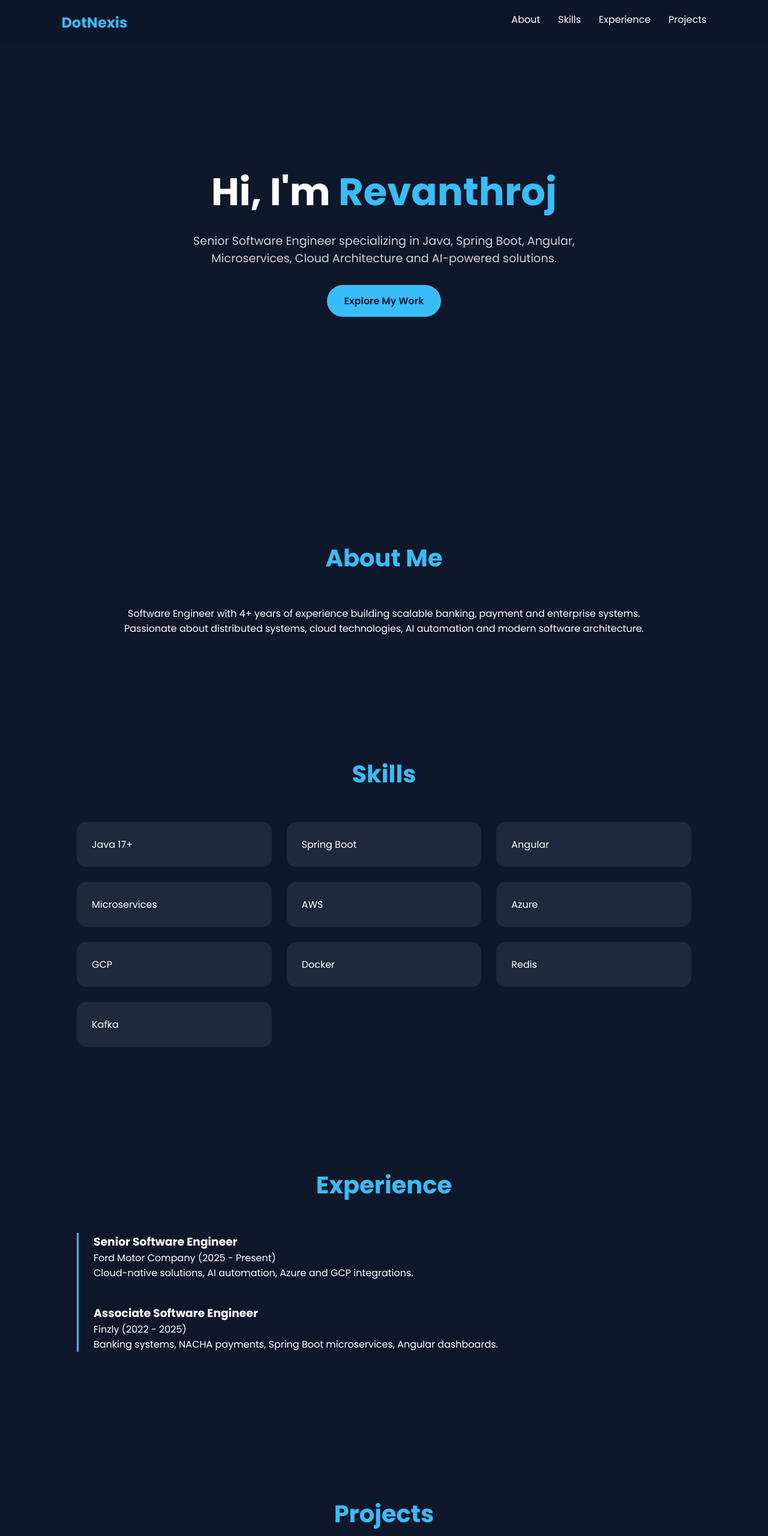
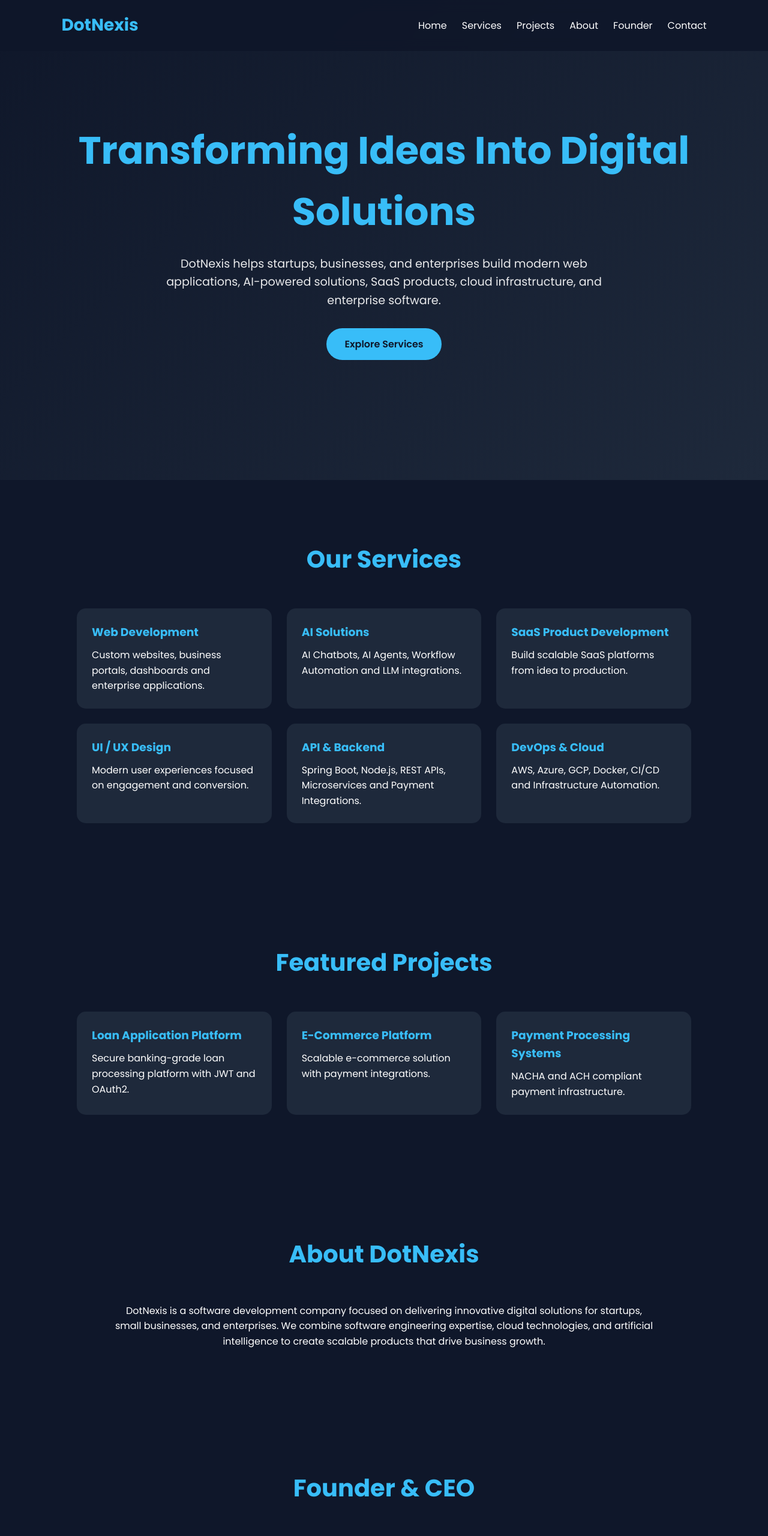
Before and after one commit to revanthroj/simple-mysite, a plain HTML site: page index.html in a window 1280 px wide. Shown: the top 2560 px of the page at 60% size. Drawn offline with Linux system fonts and the light colour scheme.

Commit message:
refactored my simple site resume versino

```diff
--- a/index.html
+++ b/index.html
@@ -1,10 +1,10 @@
+
 <!DOCTYPE html>
 <html lang="en">
 <head>
 <meta charset="UTF-8">
 <meta name="viewport" content="width=device-width, initial-scale=1.0">
-
-<title>Revanthroj | Senior Software Engineer</title>
+<title>DotNexis | Web Development & AI Solutions</title>
 
 <link href="https://fonts.googleapis.com/css2?family=Poppins:wght@300;400;500;600;700&display=swap" rel="stylesheet">
 
@@ -23,72 +23,77 @@ html{
 
 body{
     background:#0f172a;
-    color:white;
+    color:#fff;
+    line-height:1.6;
 }
 
 nav{
     position:fixed;
+    top:0;
     width:100%;
-    top:0;
-    background:rgba(15,23,42,.85);
+    background:rgba(15,23,42,.9);
     backdrop-filter:blur(10px);
     padding:20px 8%;
     display:flex;
     justify-content:space-between;
+    align-items:center;
     z-index:1000;
 }
 
 .logo{
-    font-size:24px;
+    font-size:28px;
     font-weight:700;
     color:#38bdf8;
 }
 
 nav ul{
     display:flex;
-    gap:30px;
     list-style:none;
+    gap:25px;
 }
 
 nav a{
+    text-decoration:none;
     color:white;
-    text-decoration:none;
+    transition:.3s;
+}
+
+nav a:hover{
+    color:#38bdf8;
 }
 
 .hero{
     min-height:100vh;
     display:flex;
-    flex-direction:column;
     justify-content:center;
     align-items:center;
+    flex-direction:column;
     text-align:center;
     padding:20px;
+    background:linear-gradient(135deg,#0f172a,#1e293b);
 }
 
 .hero h1{
     font-size:4rem;
-    animation:slideUp 1s ease;
-}
-
-.hero h1 span{
     color:#38bdf8;
+    animation:fadeInDown 1s ease;
 }
 
 .hero p{
-    max-width:700px;
+    max-width:800px;
     margin-top:20px;
     font-size:1.2rem;
-    opacity:.8;
-    animation:fadeIn 2s ease;
+    opacity:.9;
 }
 
 .btn{
+    display:inline-block;
     margin-top:30px;
-    padding:14px 28px;
+    padding:14px 30px;
     background:#38bdf8;
-    border-radius:40px;
+    color:#0f172a;
+    border-radius:30px;
     text-decoration:none;
-    color:#0f172a;
     font-weight:600;
     transition:.3s;
 }
@@ -103,14 +108,14 @@ section{
 
 .section-title{
     text-align:center;
-    margin-bottom:50px;
     font-size:2.5rem;
     color:#38bdf8;
+    margin-bottom:50px;
 }
 
 .cards{
     display:grid;
-    grid-template-columns:repeat(auto-fit,minmax(250px,1fr));
+    grid-template-columns:repeat(auto-fit,minmax(280px,1fr));
     gap:25px;
 }
 
@@ -125,33 +130,45 @@ section{
     transform:translateY(-10px);
 }
 
+.card h3{
+    color:#38bdf8;
+    margin-bottom:10px;
+}
+
+.founder{
+    display:flex;
+    flex-direction:column;
+    align-items:center;
+    text-align:center;
+}
+
+.founder h3{
+    color:#38bdf8;
+    margin-bottom:10px;
+}
+
 .timeline{
     border-left:3px solid #38bdf8;
-    padding-left:25px;
+    padding-left:20px;
 }
 
 .timeline-item{
-    margin-bottom:40px;
+    margin-bottom:30px;
 }
 
 .contact{
     text-align:center;
 }
 
-.contact a{
-    color:#38bdf8;
-    text-decoration:none;
-}
-
 footer{
+    background:#020617;
+    padding:20px;
     text-align:center;
-    padding:25px;
-    background:#020617;
 }
 
 .hidden{
     opacity:0;
-    transform:translateY(40px);
+    transform:translateY(50px);
     transition:all .8s ease;
 }
 
@@ -160,10 +177,10 @@ footer{
     transform:translateY(0);
 }
 
-@keyframes slideUp{
+@keyframes fadeInDown{
     from{
         opacity:0;
-        transform:translateY(50px);
+        transform:translateY(-40px);
     }
     to{
         opacity:1;
@@ -171,15 +188,22 @@ footer{
     }
 }
 
-@keyframes fadeIn{
-    from{
-        opacity:0;
+@media(max-width:768px){
+
+    nav{
+        flex-direction:column;
     }
-    to{
-        opacity:1;
+
+    nav ul{
+        flex-wrap:wrap;
+        justify-content:center;
+        margin-top:10px;
+    }
+
+    .hero h1{
+        font-size:2.5rem;
     }
 }
-
 </style>
 </head>
 
@@ -187,110 +211,188 @@ footer{
 
 <nav>
     <div class="logo">DotNexis</div>
+
     <ul>
+        <li><a href="#home">Home</a></li>
+        <li><a href="#services">Services</a></li>
+        <li><a href="#projects">Projects</a></li>
         <li><a href="#about">About</a></li>
-        <li><a href="#skills">Skills</a></li>
-        <li><a href="#experience">Experience</a></li>
-        <li><a href="#projects">Projects</a></li>
+        <li><a href="#founder">Founder</a></li>
+        <li><a href="#contact">Contact</a></li>
     </ul>
 </nav>
 
-<section class="hero">
-    <h1>Hi, I'm <span>Revanthroj</span></h1>
+<section class="hero" id="home">
+    <h1>Transforming Ideas Into Digital Solutions</h1>
 
     <p>
-        Senior Software Engineer specializing in Java, Spring Boot,
-        Angular, Microservices, Cloud Architecture and AI-powered solutions.
+        DotNexis helps startups, businesses, and enterprises build
+        modern web applications, AI-powered solutions, SaaS products,
+        cloud infrastructure, and enterprise software.
     </p>
 
-    <a href="#about" class="btn">Explore My Work</a>
+    <a href="#services" class="btn">Explore Services</a>
 </section>
 
-<section id="about" class="hidden">
-    <h2 class="section-title">About Me</h2>
-
-    <p style="text-align:center;max-width:900px;margin:auto;">
-        Software Engineer with 4+ years of experience building scalable
-        banking, payment and enterprise systems. Passionate about
-        distributed systems, cloud technologies, AI automation and
-        modern software architecture.
-    </p>
-</section>
-
-<section id="skills" class="hidden">
-    <h2 class="section-title">Skills</h2>
+<section id="services" class="hidden">
+    <h2 class="section-title">Our Services</h2>
 
     <div class="cards">
-        <div class="card">Java 17+</div>
-        <div class="card">Spring Boot</div>
-        <div class="card">Angular</div>
-        <div class="card">Microservices</div>
-        <div class="card">AWS</div>
-        <div class="card">Azure</div>
-        <div class="card">GCP</div>
-        <div class="card">Docker</div>
-        <div class="card">Redis</div>
-        <div class="card">Kafka</div>
-    </div>
-</section>
 
-<section id="experience" class="hidden">
-    <h2 class="section-title">Experience</h2>
-
-    <div class="timeline">
-
-        <div class="timeline-item">
-            <h3>Senior Software Engineer</h3>
-            <p>Ford Motor Company (2025 - Present)</p>
-            <p>Cloud-native solutions, AI automation, Azure and GCP integrations.</p>
+        <div class="card">
+            <h3>Web Development</h3>
+            <p>Custom websites, business portals, dashboards and enterprise applications.</p>
         </div>
 
-        <div class="timeline-item">
-            <h3>Associate Software Engineer</h3>
-            <p>Finzly (2022 - 2025)</p>
-            <p>Banking systems, NACHA payments, Spring Boot microservices, Angular dashboards.</p>
+        <div class="card">
+            <h3>AI Solutions</h3>
+            <p>AI Chatbots, AI Agents, Workflow Automation and LLM integrations.</p>
+        </div>
+
+        <div class="card">
+            <h3>SaaS Product Development</h3>
+            <p>Build scalable SaaS platforms from idea to production.</p>
+        </div>
+
+        <div class="card">
+            <h3>UI / UX Design</h3>
+            <p>Modern user experiences focused on engagement and conversion.</p>
+        </div>
+
+        <div class="card">
+            <h3>API & Backend</h3>
+            <p>Spring Boot, Node.js, REST APIs, Microservices and Payment Integrations.</p>
+        </div>
+
+        <div class="card">
+            <h3>DevOps & Cloud</h3>
+            <p>AWS, Azure, GCP, Docker, CI/CD and Infrastructure Automation.</p>
         </div>
 
     </div>
 </section>
 
 <section id="projects" class="hidden">
-    <h2 class="section-title">Projects</h2>
+    <h2 class="section-title">Featured Projects</h2>
 
     <div class="cards">
 
         <div class="card">
-            <h3>Loan Application</h3>
-            <p>JWT, OAuth2, Spring Boot, Angular.</p>
+            <h3>Loan Application Platform</h3>
+            <p>Secure banking-grade loan processing platform with JWT and OAuth2.</p>
         </div>
 
         <div class="card">
             <h3>E-Commerce Platform</h3>
-            <p>Payment integration and scalable APIs.</p>
+            <p>Scalable e-commerce solution with payment integrations.</p>
         </div>
 
         <div class="card">
-            <h3>Payment Processing System</h3>
-            <p>NACHA compliant ACH payment infrastructure.</p>
+            <h3>Payment Processing Systems</h3>
+            <p>NACHA and ACH compliant payment infrastructure.</p>
         </div>
 
     </div>
 </section>
 
-<section class="contact hidden">
-    <h2 class="section-title">Let's Connect</h2>
+<section id="about" class="hidden">
+    <h2 class="section-title">About DotNexis</h2>
 
-    <p>Email: revanthrojvenkatachalam@gmail.com</p>
-    <p>
-        LinkedIn:
-        <a href="https://linkedin.com/in/revanthroj">
-            linkedin.com/in/revanthroj
-        </a>
+    <p style="max-width:900px;margin:auto;text-align:center;">
+        DotNexis is a software development company focused on delivering
+        innovative digital solutions for startups, small businesses,
+        and enterprises. We combine software engineering expertise,
+        cloud technologies, and artificial intelligence to create
+        scalable products that drive business growth.
     </p>
 </section>
 
+<section id="founder" class="hidden">
+    <h2 class="section-title">Founder & CEO</h2>
+
+    <div class="founder">
+
+        <h3>Revanthroj Venkatachalam</h3>
+
+        <p style="max-width:900px;">
+            Software Engineer with 4+ years of experience in enterprise
+            software development, banking systems, cloud-native architectures,
+            microservices, and AI-powered solutions.
+            Experienced in Java, Spring Boot, Angular, AWS, Azure, GCP,
+            and modern software architecture.
+        </p>
+
+    </div>
+</section>
+
+<section class="hidden">
+    <h2 class="section-title">Experience</h2>
+
+    <div class="timeline">
+
+        <div class="timeline-item">
+            <h3>Senior Software Engineer - Ford Motor Company</h3>
+            <p>2025 - Present</p>
+        </div>
+
+        <div class="timeline-item">
+            <h3>Associate Software Engineer - Finzly</h3>
+            <p>2022 - 2025</p>
+        </div>
+
+    </div>
+</section>
+
+<section class="hidden">
+    <h2 class="section-title">Skills & Technologies</h2>
+
+    <div class="cards">
+        <div class="card">Java</div>
+        <div class="card">Spring Boot</div>
+        <div class="card">Angular</div>
+        <div class="card">AWS</div>
+        <div class="card">Azure</div>
+        <div class="card">GCP</div>
+        <div class="card">Docker</div>
+        <div class="card">Kafka</div>
+        <div class="card">Redis</div>
+        <div class="card">PostgreSQL</div>
+    </div>
+</section>
+
+<section class="hidden">
+    <h2 class="section-title">Certifications</h2>
+
+    <div class="cards">
+        <div class="card">AWS Cloud Practitioner Essentials</div>
+        <div class="card">Google Data Analytics</div>
+        <div class="card">Java Programming Master Class</div>
+        <div class="card">Full Stack Developer Certification</div>
+        <div class="card">AI Hackathon Shield</div>
+    </div>
+</section>
+
+<section class="hidden">
+    <h2 class="section-title">Blog</h2>
+
+    <p style="text-align:center;">
+        Coming Soon - Articles on AI, Cloud, Microservices,
+        Software Development and SaaS Engineering.
+    </p>
+</section>
+
+<section id="contact" class="contact hidden">
+    <h2 class="section-title">Contact Us</h2>
+
+    <p>Email: revanthrojvenkatachalam@gmail.com</p>
+
+    <p>LinkedIn: linkedin.com/in/revanthroj</p>
+
+    <p>Website: dotnexis.com</p>
+</section>
+
 <footer>
-    © 2026 Revanthroj Venkatachalam | dotnexis.com
+    © 2026 DotNexis. All Rights Reserved.
 </footer>
 
 <script>
@@ -298,12 +400,12 @@ footer{
 const observer = new IntersectionObserver(entries=>{
     entries.forEach(entry=>{
         if(entry.isIntersecting){
-            entry.target.classList.add("show");
+            entry.target.classList.add('show');
         }
     });
 });
 
-document.querySelectorAll(".hidden").forEach(el=>{
+document.querySelectorAll('.hidden').forEach(el=>{
     observer.observe(el);
 });
 
```
